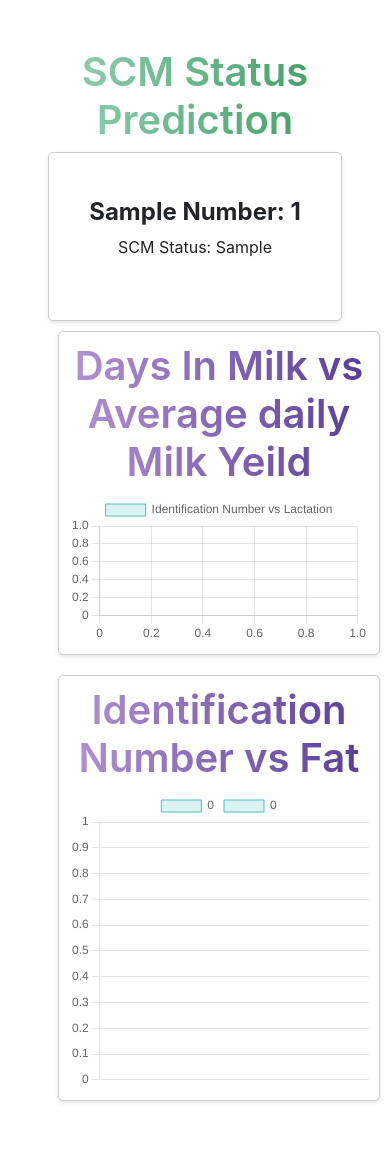
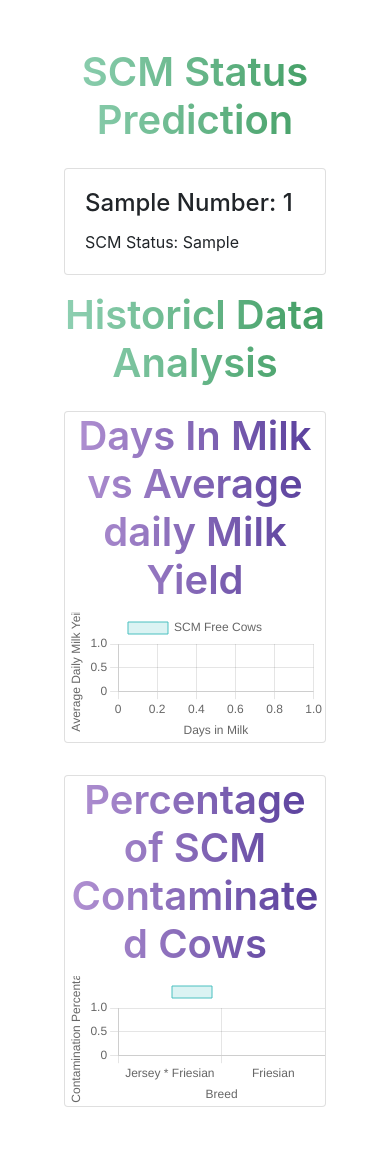
Before and after one commit to cepdnaclk/e19-co227-subclinical-mastitis-prediction-gui, a Django app: template scmpgui/results/templates/tst.html in a window 390 px wide. Before the commit the page ends 1103 px from the top, so only its background shows below. Run offline with Django 4.2, Linux system fonts and the light colour scheme; the template is opened without the code that fills it: most values are stand-ins (such as "Sample title", 1, 10 or a date in 2020).

Commit message:
bootstrap added

```diff
--- a/scmpgui/results/templates/tst.html
+++ b/scmpgui/results/templates/tst.html
@@ -7,33 +7,46 @@
 
     <h1 class = "mainTitle">SCM Status Prediction</h1>
 
+    <div class="container p-3">
         <div class="card">
-        <div class="name"><h4><b>Sample Number: {{ pk }}</b></h4></div>
-        <p>SCM Status: {{ cow_result }}</p>
+            <div class="card-body">
+                <h4 class="card-title">Sample Number: {{ pk }}</h4>
+                <p class="card-text">SCM Status: {{ cow_result }}</p>
+            </div>
+        </div>
     </div>
 
-    <div class="grid-container">
+
+
+
+    <h1 class = "mainTitle">Historicl Data Analysis</h1>
+
     <div class="container">
+        <div class="row">
+            <div class="col-md-12 p-3">
                 <div class="card">
-                <h1>Days In Milk vs Average daily Milk Yeild</h1>
+                    <h1>Days In Milk vs Average daily Milk Yield</h1>
                     <canvas id="Canvas1"></canvas>
                 </div>
             </div>
-        <div class="container">
+        </div>
+        <div class="row">
+            <div class="col-md-12 p-3">
                 <div class="card">
-                <h1>Identification Number vs Fat</h1>
+                    <h1>Percentage of SCM Contaminated Cows</h1>
                     <canvas id="Canvas2"></canvas>
                 </div>
             </div>
+        </div>
+    </div>
 
-    </div>
 
     <script>
         {% comment %} graph 1 {% endcomment %}
         var inumData = {
             labels: [{% for item in dim %}"{{ item }}", {% endfor %}],
             datasets: [{
-                label: 'Identification Number vs Lactation',
+                label: 'SCM Free Cows',
                 data: [{% for item in yeild %}"{{ item }}", {% endfor %}],
                 backgroundColor: 'rgba(75, 192, 192, 0.2)',
                 borderColor: 'rgba(75, 192, 192, 1)',
@@ -43,10 +56,11 @@
             }]
         };
 
-        inumData.labels.push("{{ user_dim }}");
-        inumData.datasets[0].data.push("{{ user_yeild }}");
+        {% comment %} inumData.labels.push("{{ user_dim }}"); {% endcomment %}
+        {% comment %} inumData.datasets[0].data.push("{{ user_yeild }}"); {% endcomment %}
 
 
+        //function to identify cattles with sub clinical mastitis
         function getPointColors(results) {
             // Define an array of colors, one for each label
             var colors = [];
@@ -73,29 +87,96 @@
             options: {
                 scales: {
                     y: {
-                        beginAtZero: true
+                        title: {
+                          display: true,
+                          text: 'Average Daily Milk Yeild',
+
+                        },
+                        beginAtZero : true
+                      },
+                    x: {
+                        title: {
+                          display: true,
+                          text: 'Days in Milk',
+
+                        },
+                        beginAtZero : true
                       }
                 }
             }
         });
 
 
-        function getBreeds(results) {
+
+
+
+
+
+        {% comment %} graph 2 {% endcomment %}
+        var inumData = {
+            labels: ['Jersey * Friesian', 'Friesian'],
+            datasets: [{
+                label: '',
+                data: getBreeds([{% for item in breed %}"{{ item }}", {% endfor %}],[{% for item in all_results %}"{{ item }}", {% endfor %}]),
+                backgroundColor: 'rgba(75, 192, 192, 0.2)',
+                borderColor: 'rgba(75, 192, 192, 1)',
+                borderWidth: 1
+            }]
+        };
+
+        var inumChart = new Chart(document.getElementById('Canvas2'), {
+            type: 'bar',
+            data: inumData,
+            options: {
+                scales: {
+                    y: {
+                        title: {
+                          display: true,
+                          text: 'Contamination Percentage',
+
+                        },
+                        beginAtZero : true
+                      },
+                    x: {
+                        title: {
+                          display: true,
+                          text: 'Breed',
+
+                        }
+                      }
+                }
+            }
+        });
+
+
+
+        //function to identify SCM contaminated percentage
+        function getBreeds(breed_lst, results) {
             // Define an array of colors, one for each label
             var breeds = [];
             breed1 = 0;
             breed2 = 0;
-            for (var i = 0; i < results.length; i++) {
-                if (results[i] === 'Jersey * Friesian') {  //check the scm status and it displays in red color if it's true
+
+            breed1_scm = 0;
+            breed2_scm = 0;
+
+            for (var i = 0; i < breed_lst.length; i++) {
+                if (breed_lst[i] === 'Jersey * Friesian') {  //check the scm status and it displays in red color if it's true
                     breed1 += 1;
+                    if (results[i] === 'True'){
+                        breed1_scm += 1;
                     }
-                else if(results[i] === 'Friesian') {
+                }
+                else if(breed_lst[i] === 'Friesian') {
                     breed2 += 1;
+                    if (results[i] === 'True'){
+                        breed2_scm += 1;
+                    }
                 }
             }
 
-            breeds.push(breed1);
-            breeds.push(breed2);
+            breeds.push((breed1_scm/breed1)*100);
+            breeds.push((breed2_scm/breed2)*100);
 
             return breeds;
         }
@@ -104,33 +185,5 @@
 
 
 
-
-        {% comment %} graph 2 {% endcomment %}
-        var inumData = {
-            labels: getBreeds([{% for item in breed %}"{{ item }}", {% endfor %}]),
-            datasets: [{
-                label: 'Identification Number vs Fat',
-                data: [{% for item in all_results %}"{{ item }}", {% endfor %}],
-                backgroundColor: 'rgba(75, 192, 192, 0.2)',
-                borderColor: 'rgba(75, 192, 192, 1)',
-                borderWidth: 1
-            }]
-        };
-
-        var inumChart = new Chart(document.getElementById('Canvas2'), {
-            type: 'pie',
-            data: inumData,
-            options: {
-                scales: {
-                    y: {
-                        beginAtZero: true
-                    }
-                }
-            }
-        });
-
-
-
-
     </script>
 {% endblock page_content %}
--- a/scmpgui/results/views.py
+++ b/scmpgui/results/views.py
@@ -94,7 +94,7 @@ def result_from_record(request,pk):
         'pk' : pk, #after this line you have to add the result also
     }
 
-    print(context['breed'])
+    # print(context['breed'])
 
 
     # Render the template with the context data
--- a/scmpgui/static/css/graphStyle.css
+++ b/scmpgui/static/css/graphStyle.css
@@ -10,51 +10,7 @@
     text-align: center;
 }
 
-.card {
-    display: flex;
-    flex-direction: column;
-    justify-content: center;
-    align-items: center;
-    min-height: 20vh;
-    box-shadow: 0 4px 8px 0 rgba(0,0,0,0.2);
-    border-radius: 5px;
-}
 
-.name {
-    /* text-align: center; Center text within the .name div */
-}
-
-/* Create a grid layout with two rows */
-.grid-container {
-    display: grid;
-    /* grid-template-columns: repeat(2, 1fr); Two columns */
-    /* grid-gap: 10px; Adjust the gap between grid items as needed */
-    /* height: 50vh; 100% of the viewport height */
-}
-
-/* Style individual grid items (containers) */
-.container {
-    display: flex;
-    flex-direction: column;
-    padding: 10px;
-}
-
-/* Style the card within each container */
-.card {
-    /* Define card styles here, e.g., background, border, shadow, etc. */
-    background-color: #fff;
-    border: 1px solid #ccc;
-    border-radius: 5px;
-    box-shadow: 0 2px 4px rgba(0, 0, 0, 0.1);
-    padding: 10px;
-    /* Set card size, if needed */
-    /* width: 100%; */
-}
-
-/* Set the canvas to occupy the top half of each container */
-canvas {
-    flex: 1;
-}
 
 h1 {
     /* font-size: 70px; */
```
Lines whose indentation alone changed are shown as unchanged.
